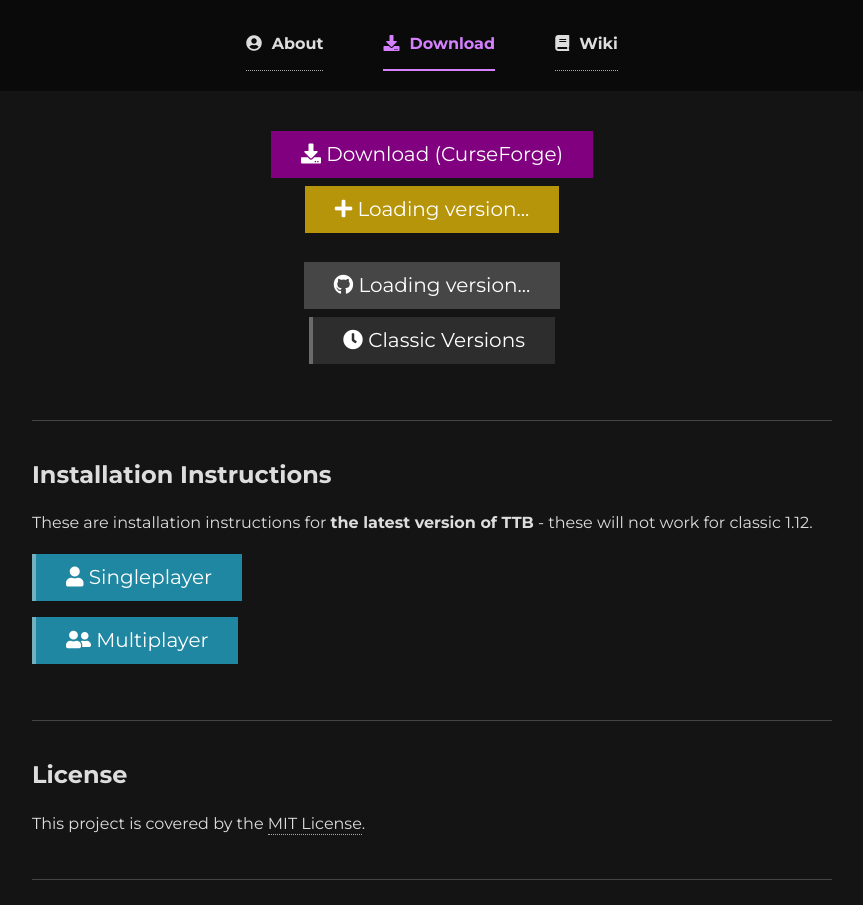
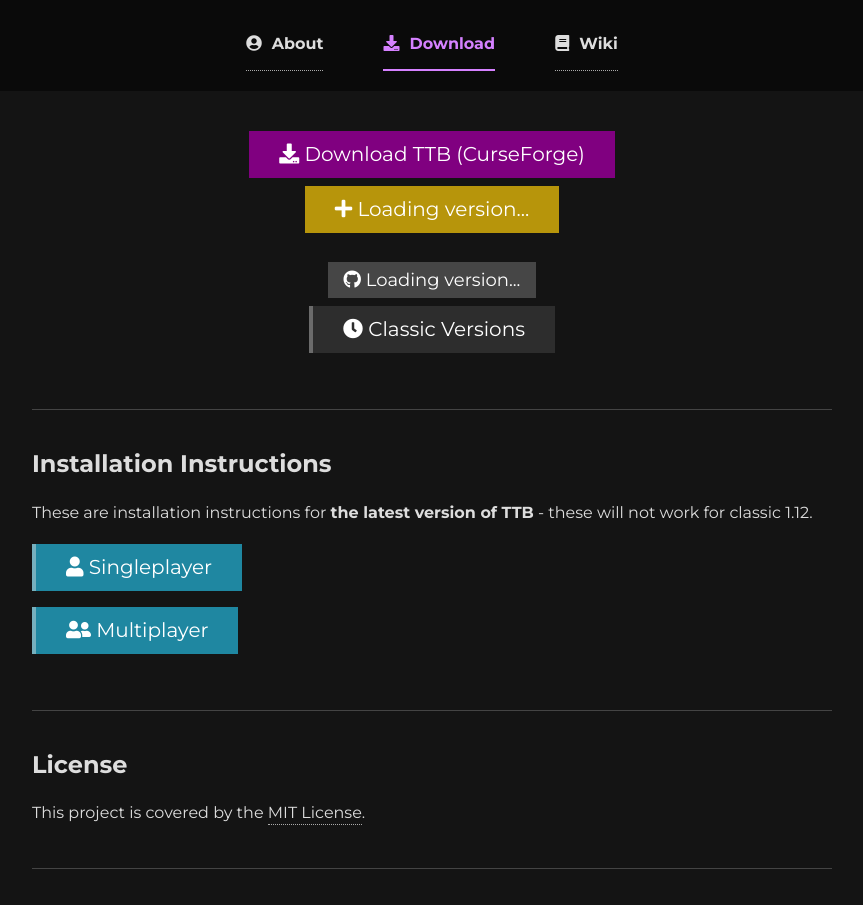
Before and after one commit to tempestsbox/tempestsbox.github.io, a Jekyll site: the page built from _pages/download.html, in a window 1280 px wide, cut to the strip 0-905 px from the top of the page. Shown: the whole strip, without its empty margins (208-1071 px from the left). Built offline with Jekyll 4.4.1, drawn with Linux system fonts in a browser that asks for light colours; nearby versions of some CDN libraries; comment, search, counter and statistics services are not loaded.

Commit message:
Fix up download buttons

```diff
--- a/_includes/download_buttons.html
+++ b/_includes/download_buttons.html
@@ -3,7 +3,7 @@
 
     <a href="https://curseforge.com/{{ site.curseforge-link }}">
         <button class="download-btn" id="curseforge">
-            <i class="fa fa-download"></i> Download (CurseForge) </button>
+            <i class="fa fa-download"></i> Download TTB (CurseForge) </button>
     </a>
 
     <div style="height: 8px;"><br></div><a class="download-btn" id="github-extras-link">
@@ -18,7 +18,7 @@
     <br><br>
 
     <a class="download-btn" id="github-link">
-        <button class="download-btn" id="github">
+        <button class="download-btn minor" id="github">
             <i class="fab fa-github"></i> Loading version... </button>
     </a>
     <script src="/assets/js/downloadButtons.js"></script>
@@ -28,7 +28,7 @@
 
     <div style="height: 8px;"><br></div>
 
-    <button type="button" class="download-coll collapsible" id="classic"><i class="fas fa-clock"></i> Classic Versions </button>
+    <button type="button" class="download-coll collapsible minor" id="classic"><i class="fas fa-clock"></i> Classic Versions </button>
     <div id="download-coll-classic-content" class="collapsible-content">
         <a id="download-coll-classic-link" href="https://github.com/{{ site.github_user }}/{{ site.github_repo_classic }}/archive/0.7.zip">
             <button class="download-btn" id="classic"> Classic v0.7 (MC 1.12) </button>
--- a/assets/css/global.css
+++ b/assets/css/global.css
@@ -463,6 +463,10 @@
 button.download-btn#classic {
     background-color: rgb(51, 51, 51);
 }
+button.download-btn.minor {
+    font-size: 18px;
+    padding: 8px 16px;
+}
 button#installation {
     background-color: rgb(31, 135, 161);
 }
--- a/assets/js/downloadButtons.js
+++ b/assets/js/downloadButtons.js
@@ -15,7 +15,7 @@
         case "github":
             textElement = document.getElementById(element);
 
-            textElement.innerHTML = "<i class=\"fab fa-github\"></i> Direct Download (" + data.default_branch + ")";
+            textElement.innerHTML = "<i class=\"fab fa-github\"></i> Download TTB (Direct, " + data.default_branch + ")";
             document.getElementById(element + "-link").href = "https://github.com/" + repo + "/archive/" + data.default_branch + ".zip";
 
             console.log("Updated button" + textElement);
```
